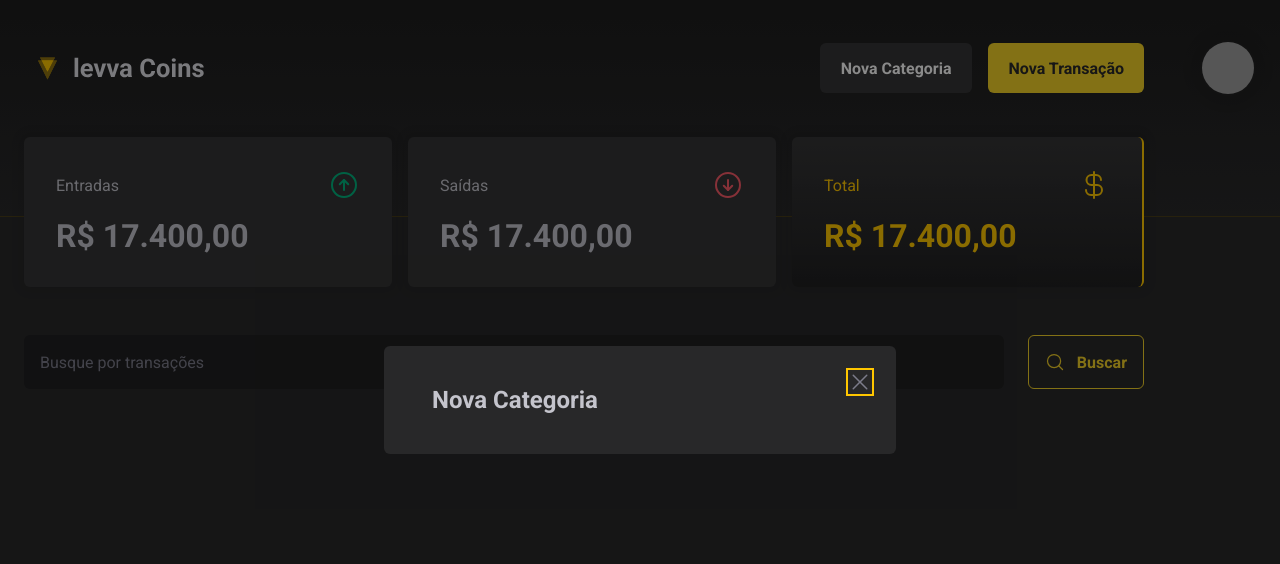
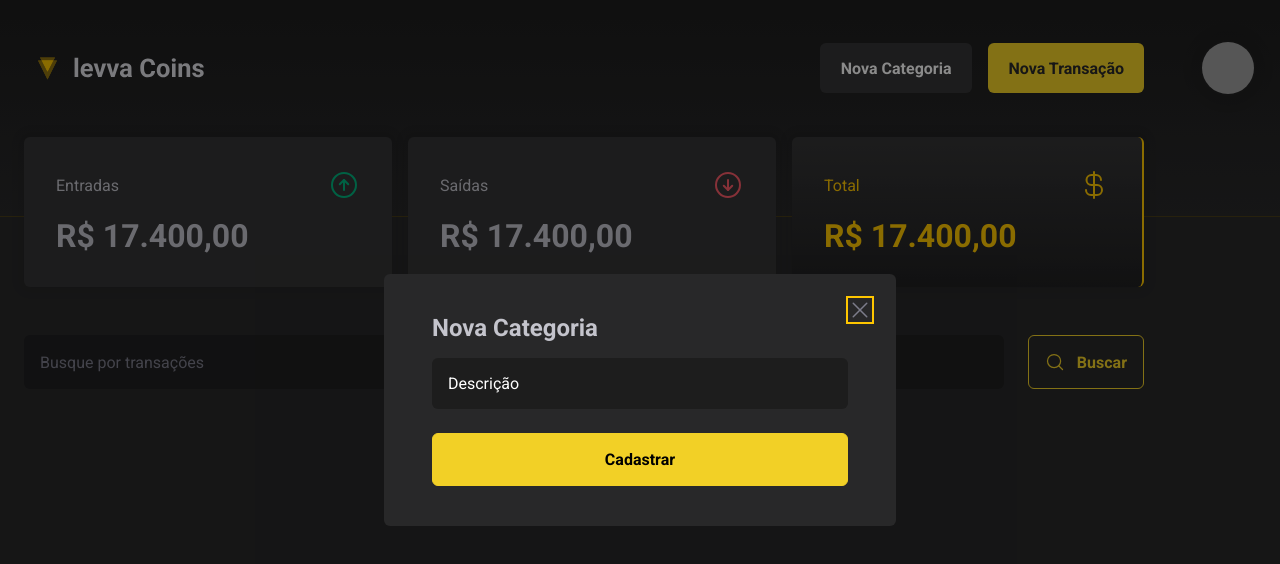
Before and after one commit to jemluz/levva-coins-ensaio, a React (Vite) app: page /home in a window 1280 px wide. Both pictures are taken after a click on the button "Nova Categoria". Shown: the top 564 px of the page. Built offline with nearby package versions, Linux system fonts and the light colour scheme; grey boxes are pictures that could not be loaded.

Commit message:
Estilização - Modal layout XIII
- Adição do form de nova categoria.

```diff
--- a/src/components/Header/index.tsx
+++ b/src/components/Header/index.tsx
@@ -19,7 +19,10 @@ export function Header() {
 
         <div>
           <ModalLayout title="Nova Categoria" trigger={newCategoryButton}>
-
+            <Form>
+              <FormInput type="name" value="Descrição" />
+              <FormButton type="submit">Cadastrar</FormButton>
+            </Form>
           </ModalLayout>
 
           <ModalLayout title="Nova Transação" trigger={newTransactionButton}>
```
